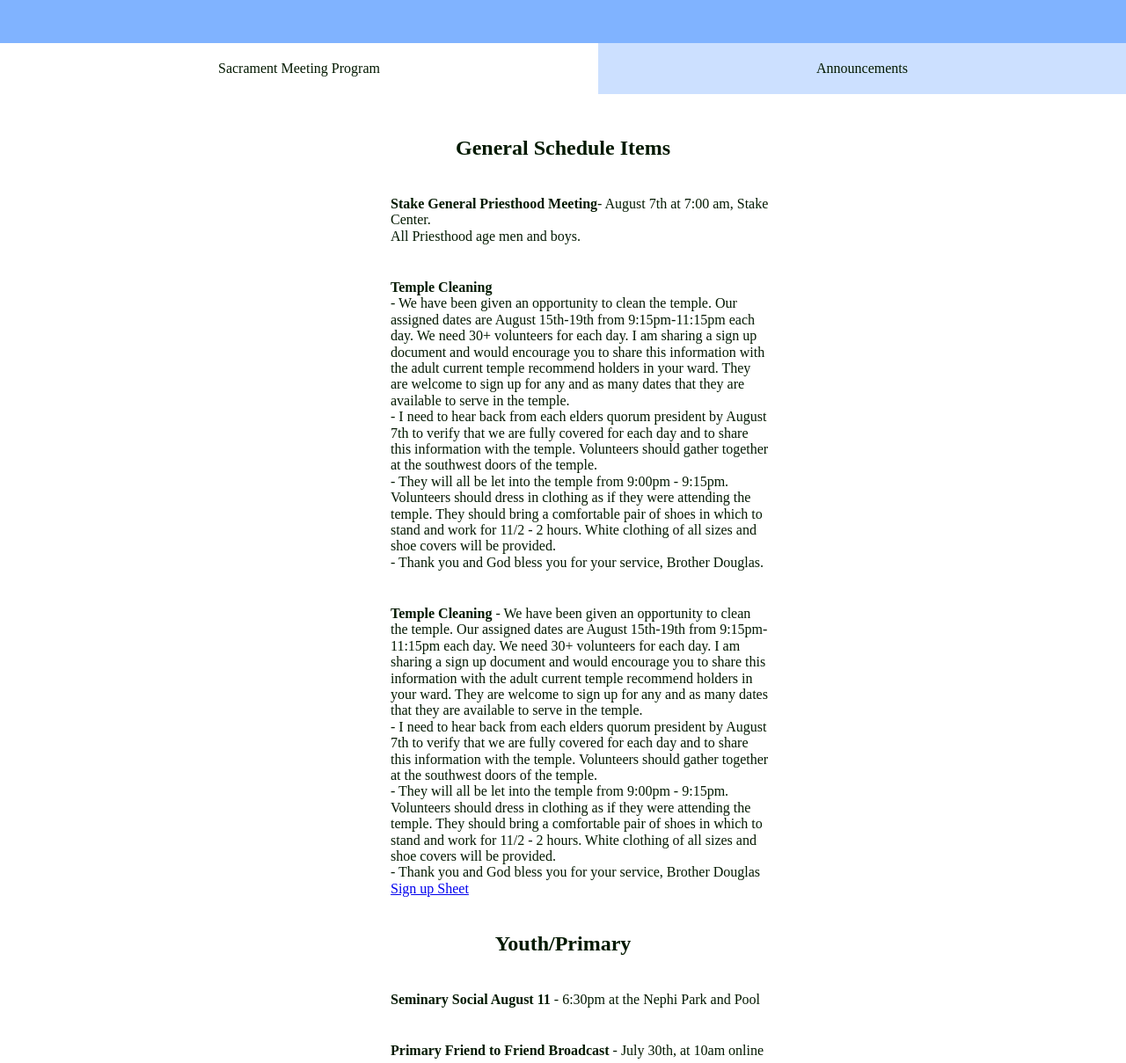
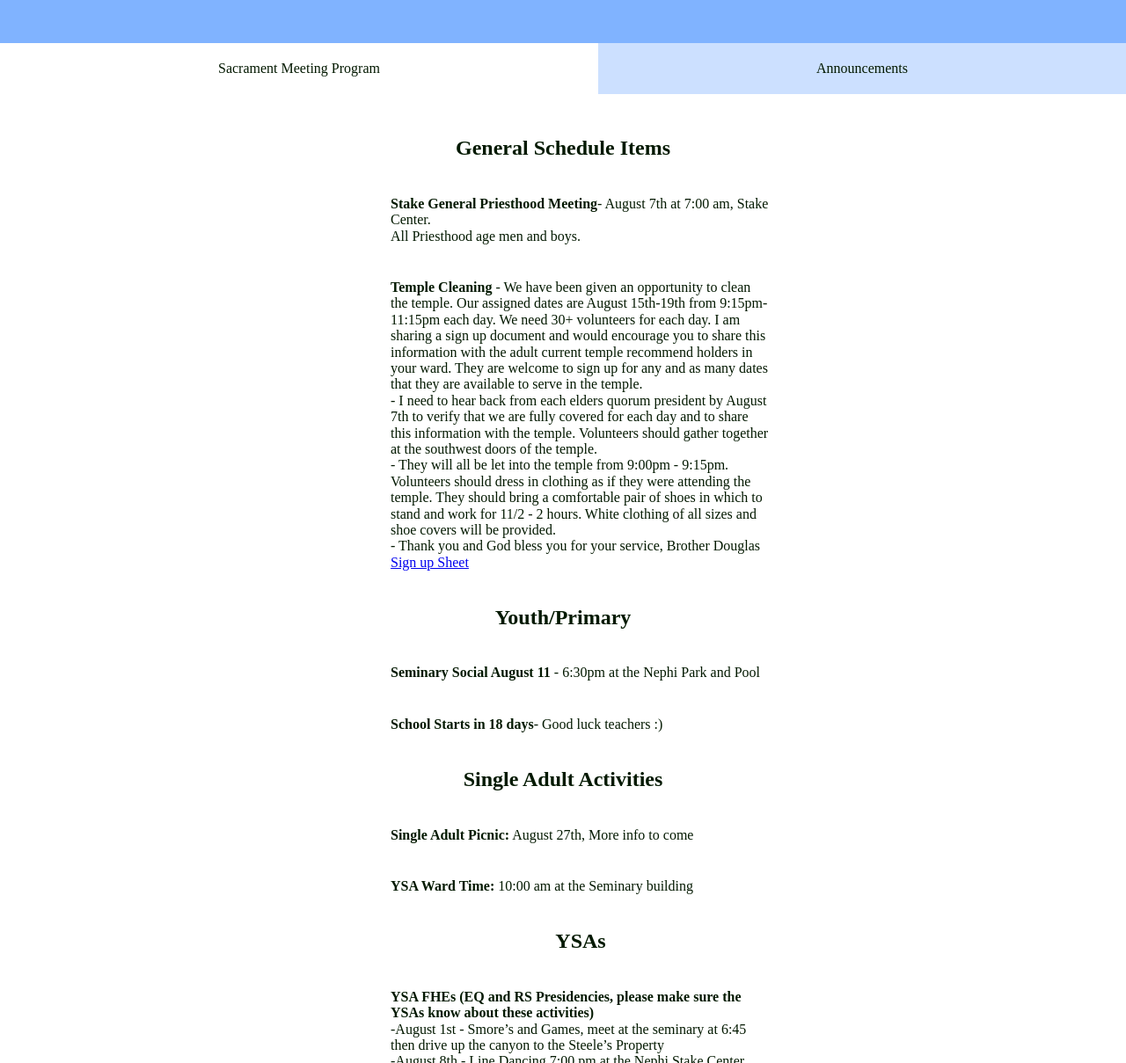
Before and after one commit to N3site/Nephi3rdward, a plain HTML site: page announcements.html in a window 1280 px wide. Shown: the part 91-1300 px from the top of the page at 88% size. Drawn offline with Linux system fonts and the light colour scheme; files that its build step writes are made by us from their sources.

Commit message:
Update announcements.html

```diff
--- a/announcements.html
+++ b/announcements.html
@@ -36,12 +36,7 @@
                         <li><span class="title">Stake General Priesthood Meeting</span>- August 7th at 7:00 am, Stake Center.<br>
 
                             All Priesthood age men and boys.</li>
-                            <li><span class="title">Temple Cleaning</span> <br>
-                                - We have been given an opportunity to clean the temple. Our assigned dates are August 15th-19th from 9:15pm-11:15pm each day. We need 30+ volunteers for each day. I am sharing a sign up document and would encourage you to share this information with the adult current temple recommend holders in your ward. They are welcome to sign up for any and as many dates that they are available to serve in the temple.<br>
-                                - I need to hear back from each elders quorum president by August 7th to verify that we are fully covered for each day and to share this information with the temple. Volunteers should gather together at the southwest doors of the temple.<br>
-                                - They will all be let into the temple from 9:00pm - 9:15pm. Volunteers should dress in clothing as if they were attending the temple. They should bring a comfortable pair of shoes in which to stand and work for 11/2 - 2 hours. White clothing of all sizes and shoe covers will be provided.<br>
-                                - Thank you and God bless you for your service, Brother Douglas.
-                               </li>
+
                                <li><span class="title">Temple Cleaning</span>
                                 - We have been given an opportunity to clean the temple. Our assigned dates are August 15th-19th from 9:15pm-11:15pm each day. We need 30+ volunteers for each day. I am sharing a sign up document and would encourage you to share this information with the adult current temple recommend holders in your ward. They are welcome to sign up for any and as many dates that they are available to serve in the temple.<br>
 
@@ -57,7 +52,6 @@
             <h2>Youth/Primary</h2>
                     <ul>
                         <li><span class="title">Seminary Social August 11 </span>- 6:30pm at the Nephi Park and Pool</li>
-                        <li><span class="title">Primary Friend to Friend Broadcast</span> - July 30th, at 10am online</li>
                         <li><span class="title">School Starts in 18 days</span>- Good luck teachers :)</li>
                     </ul>
             <h2>Single Adult Activities</h2>
@@ -100,7 +94,7 @@
         </main>
 
         <footer>
-            <p>  Fourth Sunday Class - RS and EQ </p>
+            <p>  Fifth Sunday </p>
         </footer>
         <script src="js/preston.js"></script>
     </body>
```
